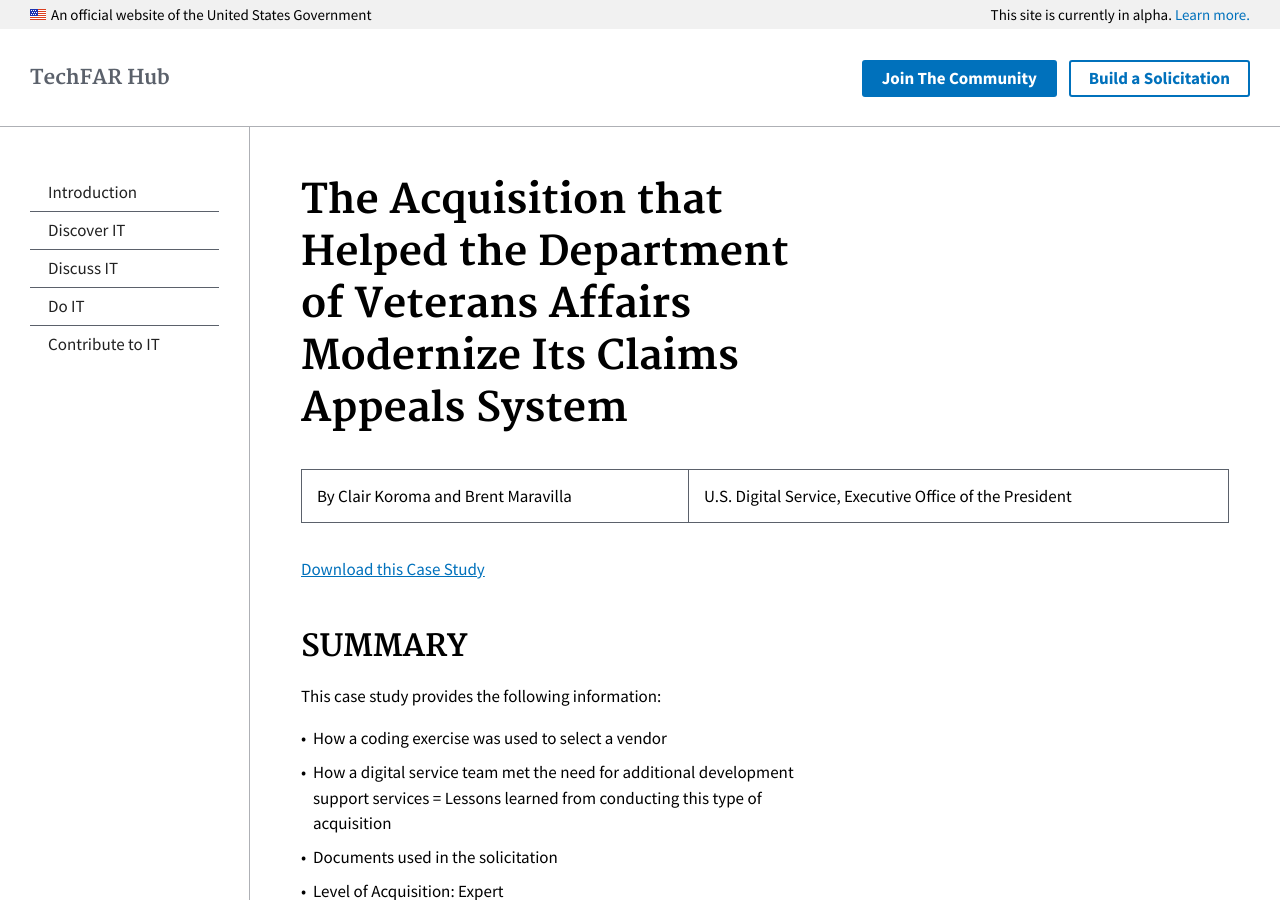
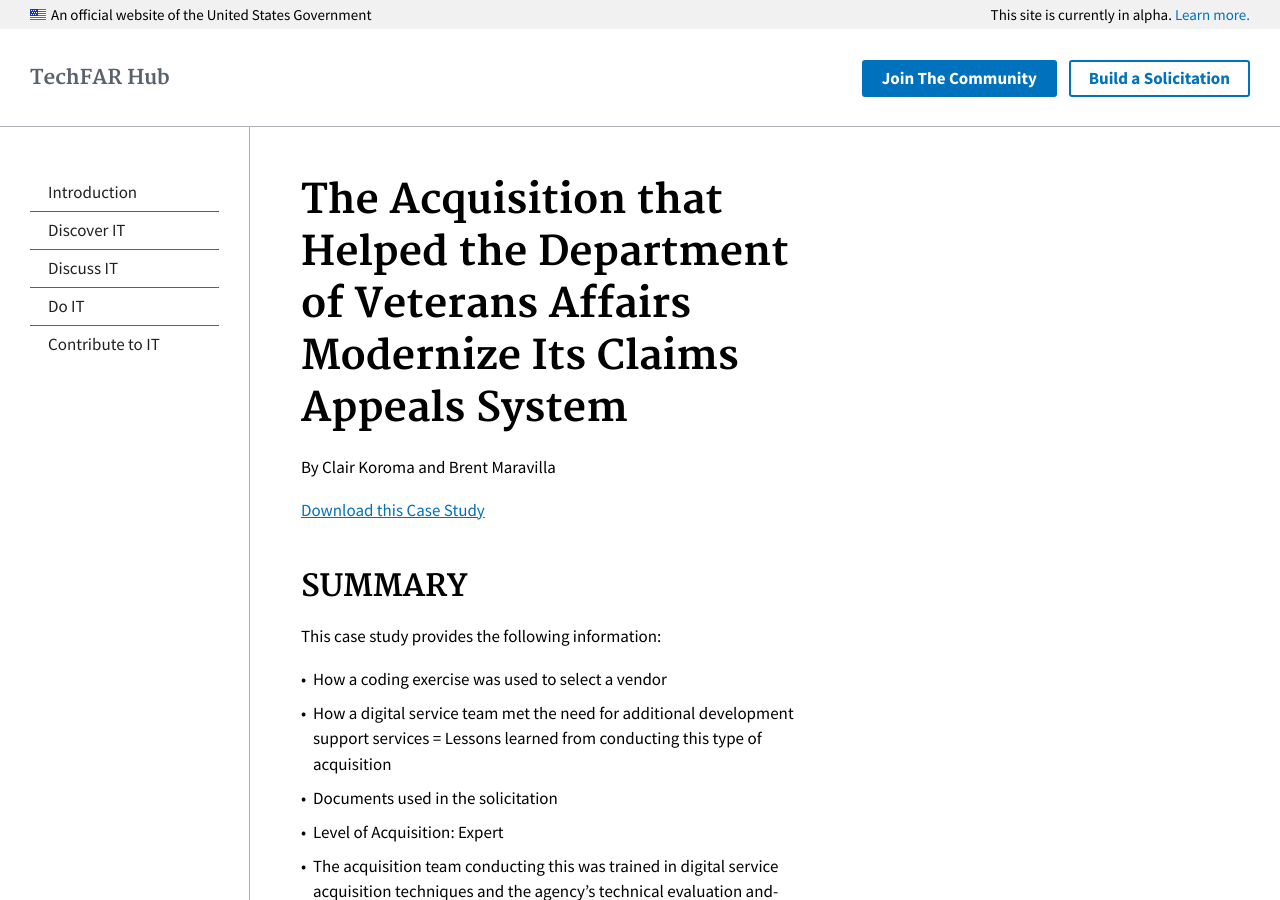
Before and after one commit to usds/techfar-hub, a Jekyll site: the page built from case-studies/VAcasestudy.md, in a window 1280 px wide and 900 px high. Built offline with Jekyll 4.4.1, drawn with Linux system fonts in a browser that asks for light colours.

Commit message:
Update VAcasestudy.md

```diff
--- a/case-studies/VAcasestudy.md
+++ b/case-studies/VAcasestudy.md
@@ -4,7 +4,7 @@
 layout: default
 title: The Acquisition that Helped the Department of Veterans Affairs Modernize Its Claims Appeals System
 ---
-By Clair Koroma and Brent Maravilla | U.S. Digital Service, Executive Office of the President
+By Clair Koroma and Brent Maravilla
 
 [Download this Case Study](https://techfarhub.cio.gov/assets/files/USDS-VACaseStudy.pdf){:target="_blank"}
 
```
